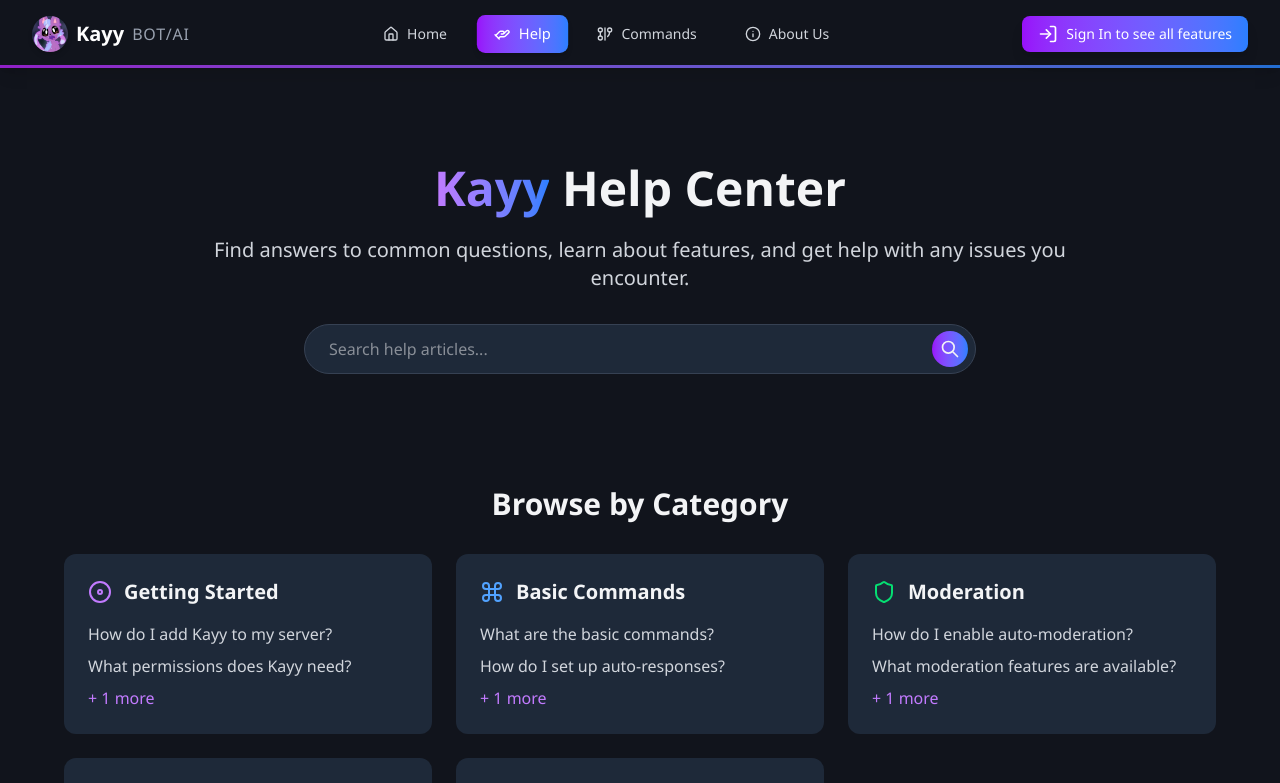
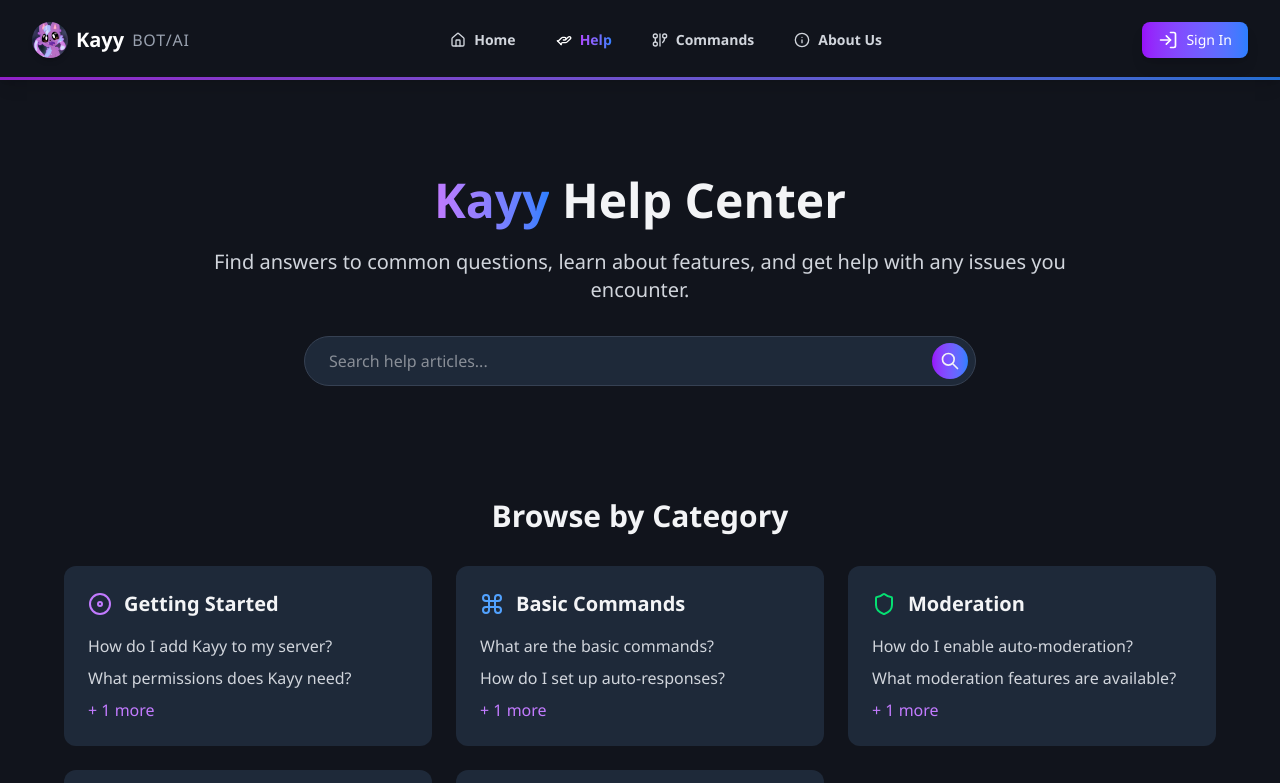
Before and after one commit to kailangl/discord-bot-kayylann, a Next.js app: page /help in a window 1280 px wide. Shown: the top 783 px of the page. Built offline with nearby package versions, Linux system fonts and the light colour scheme; no server answers.

Commit message:
Refactor Footer and Header components for improved accessibility and mobile navigation; update Help page links

```diff
--- a/components/Header.tsx
+++ b/components/Header.tsx
@@ -1,4 +1,5 @@
-import React from "react";
+
+import React, { useState } from "react";
 import { useSession, signIn, signOut } from "next-auth/react";
 import Link from "next/link";
 import { useRouter } from "next/router";
@@ -10,11 +11,14 @@ import {
   LayoutDashboard,
   LogIn,
   Home as HomeIcon,
+  Menu,
+  X,
 } from "lucide-react";
 
 const Header = () => {
   const { data: session } = useSession();
   const router = useRouter();
+  const [isMenuOpen, setIsMenuOpen] = useState(false);
 
   const navItems = [
     { href: "/", label: "Home", icon: <HomeIcon className="w-4 h-4" /> },
@@ -24,11 +28,50 @@ const Header = () => {
   ];
 
   const userActionClasses =
-    "text-gray-300 hover:text-white hover:text-gradient-to-r transition-all duration-200 flex items-center gap-2 py-2 px-3 rounded-lg text-sm";
+    "text-gray-300 hover:text-white transition-all duration-200 flex items-center gap-2 py-2 px-3 rounded-lg text-sm";
+
+  const renderNavLinks = (isMobile = false) =>
+    navItems.map((item) => {
+      const isActive = router.pathname === item.href;
+
+      const getLinkClasses = () => {
+        const baseClasses = "font-semibold transition-colors duration-300 ease-in-out flex items-center gap-1.5 sm:gap-2 py-2 px-3 text-sm";
+
+        if (isMobile) {
+          const mobileActiveClasses = "bg-gradient-to-r from-purple-600 to-blue-500 text-white shadow-md";
+          const mobileInactiveClasses = "text-gray-300 hover:text-white hover:bg-white/10";
+          return `${baseClasses} rounded-lg w-full ${isActive ? mobileActiveClasses : mobileInactiveClasses}`;
+        } else {
+          const desktopActiveClasses = "text-white";
+          const desktopInactiveClasses = "text-gray-300 hover:text-white";
+          return `${baseClasses} ${isActive ? desktopActiveClasses : desktopInactiveClasses}`;
+        }
+      };
+
+      const getLabelClasses = () => {
+        if (!isMobile && isActive) {
+          return "bg-gradient-to-r from-purple-500 to-blue-500 bg-clip-text text-transparent";
+        }
+        return "";
+      };
 
       return (
-    <header className="w-full bg-vsfbg relative z-10 py-4 shadow-lg">
-      <div className="max-w-7xl mx-auto px-4 sm:px-6 lg:px-8 flex items-center justify-between">
+        <Link
+          key={item.href}
+          href={item.href}
+          onClick={() => isMenuOpen && setIsMenuOpen(false)}
+          className={getLinkClasses()}
+        >
+          {item.icon}
+          <span className={getLabelClasses()}>{item.label}</span>
+        </Link>
+      );
+    });
+
+  return (
+    <header className="w-full bg-vsfbg relative z-20 shadow-lg">
+      <div className="max-w-7xl mx-auto px-4 sm:px-6 lg:px-8">
+        <div className="flex items-center justify-between h-20">
           <Link href="/" className="text-white font-bold text-xl flex items-center gap-2 shrink-0">
             <img
               src="/logo.png"
@@ -42,33 +85,13 @@ const Header = () => {
           </Link>
 
           <nav className="hidden md:flex items-center gap-3 lg:gap-4">
-          {navItems.map((item) => {
-            const isActive = router.pathname === item.href;
-            return (
-              <Link
-                key={item.href}
-                href={item.href}
-                className={`
-                  font-medium transition-all duration-200 ease-in-out
-                  flex items-center gap-1.5 sm:gap-2 py-2 px-3 sm:px-4 rounded-lg text-sm
-                  ${isActive
-                    ? "bg-gradient-to-r from-purple-600 to-blue-500 text-white shadow-md scale-105"
-                    : "text-gray-300 hover:text-white hover:bg-white/10 focus:bg-white/10 focus:text-white outline-none"
-                  }
-                `}
-              >
-                {item.icon}
-                <span>{item.label}</span>
-              </Link>
-            );
-          })}
+            {renderNavLinks()}
           </nav>
-
 
           <div className="flex items-center gap-2 sm:gap-3">
             {session?.user ? (
-            <>
-              <div className="hidden sm:flex items-center gap-2">
+              <div className="hidden md:flex items-center gap-2 sm:gap-3">
+                <div className="flex items-center gap-2">
                   <img
                     src={session.user.image || "/default-avatar.png"}
                     alt="User Avatar"
@@ -76,12 +99,8 @@ const Header = () => {
                   />
                   <span className="text-white font-medium text-sm">{session.user.name}</span>
                 </div>
-              <Link
-                href="/dashboard/servers"
-                className={userActionClasses}
-                title="Dashboard"
-              >
-                <LayoutDashboard className="w-4 h-4 sm:w-5 sm:h-5" />
+                <Link href="/dashboard/servers" className={userActionClasses} title="Dashboard">
+                  <LayoutDashboard className="w-5 h-5" />
                   <span className="hidden sm:inline">Dashboard</span>
                 </Link>
                 <button
@@ -89,25 +108,88 @@ const Header = () => {
                   className={`${userActionClasses} hover:bg-red-500/40`}
                   title="Logout"
                 >
-                <LogOut className="w-4 h-4 sm:w-5 sm:h-5" />
+                  <LogOut className="w-5 h-5" />
                   <span className="hidden sm:inline">Logout</span>
                 </button>
-            </>
+              </div>
             ) : (
+              <div className="hidden md:block">
                 <button
                   onClick={() => signIn()}
                   className="text-white font-medium py-2 px-4 rounded-lg flex items-center gap-2 transition-all duration-200 bg-gradient-to-r from-purple-600 to-blue-500 hover:from-purple-500 hover:to-blue-400 shadow-lg hover:shadow-purple-500/30 text-sm"
                 >
                   <LogIn className="w-5 h-5" />
-              Sign In to see all features
+                  Sign In
                 </button>
+              </div>
             )}
+
+            <div className="md:hidden flex items-center">
+              <button
+                onClick={() => setIsMenuOpen(!isMenuOpen)}
+                className="inline-flex items-center justify-center p-2 rounded-md text-gray-300 hover:text-white hover:bg-white/10 focus:outline-none"
+                aria-controls="mobile-menu"
+                aria-expanded={isMenuOpen}
+              >
+                <span className="sr-only">Open main menu</span>
+                {isMenuOpen ? (
+                  <X className="block h-6 w-6" aria-hidden="true" />
+                ) : (
+                  <Menu className="block h-6 w-6" aria-hidden="true" />
+                )}
+              </button>
+            </div>
+          </div>
         </div>
       </div>
 
-      <div
-        className="absolute bottom-0 left-0 right-0 h-[3px] bg-gradient-to-r from-[#B123F3] to-[#2684FF] opacity-80"
-      ></div>
+      {isMenuOpen && (
+        <nav className="md:hidden" id="mobile-menu">
+          <div className="px-2 pt-2 pb-3 space-y-1 sm:px-3">
+            {renderNavLinks(true)}
+
+            {session?.user ? (
+              <>
+                <div className="border-t border-white/10 my-3"></div>
+                <Link
+                  href="/dashboard/servers"
+                  onClick={() => setIsMenuOpen(false)}
+                  className={`${userActionClasses} w-full`}
+                >
+                  <LayoutDashboard className="w-5 h-5" />
+                  <span>Dashboard</span>
+                </Link>
+                <button
+                  onClick={() => {
+                    signOut();
+                    setIsMenuOpen(false);
+                  }}
+                  className={`${userActionClasses} w-full justify-start hover:bg-red-500/40`}
+                >
+                  <LogOut className="w-5 h-5" />
+                  <span>Logout</span>
+                </button>
+              </>
+            ) : (
+               <>
+                <div className="border-t border-white/10 my-3"></div>
+                <button
+                  onClick={() => {
+                    signIn();
+                    setIsMenuOpen(false);
+                  }}
+                  className="w-full text-white font-medium py-2 px-4 rounded-lg flex items-center justify-center gap-2 transition-all duration-200 bg-gradient-to-r from-purple-600 to-blue-500 hover:from-purple-500 hover:to-blue-400 shadow-lg text-sm"
+                >
+                  <LogIn className="w-5 h-5" />
+                  Sign In
+                </button>
+              </>
+            )}
+          </div>
+        </nav>
+      )}
+
+      <div className="absolute bottom-0 left-0 right-0 h-[3px] bg-gradient-to-r from-[#B123F3] to-[#2684FF] opacity-80"></div>
     </header>
   );
 };
--- a/pages/help.tsx
+++ b/pages/help.tsx
@@ -183,7 +183,7 @@ const Help: NextPage = () => {
           </div>
         </section>
 
-        {/* FAQ Sections */}
+
         <section className="py-12">
           <div className="max-w-4xl mx-auto">
             <h2 className="text-3xl font-bold mb-12 text-center">Frequently Asked Questions</h2>
@@ -210,7 +210,7 @@ const Help: NextPage = () => {
           </div>
         </section>
 
-        {/* Support Section */}
+
         <section className="py-12">
           <div className="max-w-4xl mx-auto text-center">
             <div className="bg-gradient-to-r from-purple-900/50 to-blue-900/50 p-8 rounded-xl">
@@ -236,7 +236,7 @@ const Help: NextPage = () => {
                   Email Support
                 </a>
                 <a
-                  href="https://github.com/your-repo/issues"
+                  href="https://github.com/kailangl/discord-bot-kayylann/issues"
                   target="_blank"
                   rel="noopener noreferrer"
                   className="flex items-center px-6 py-3 bg-gray-800 hover:bg-gray-700 rounded-lg transition-colors"
```
Also changed, not shown: components/Footer.tsx (+14 -17 lines). Lines whose indentation alone changed are shown as unchanged.
